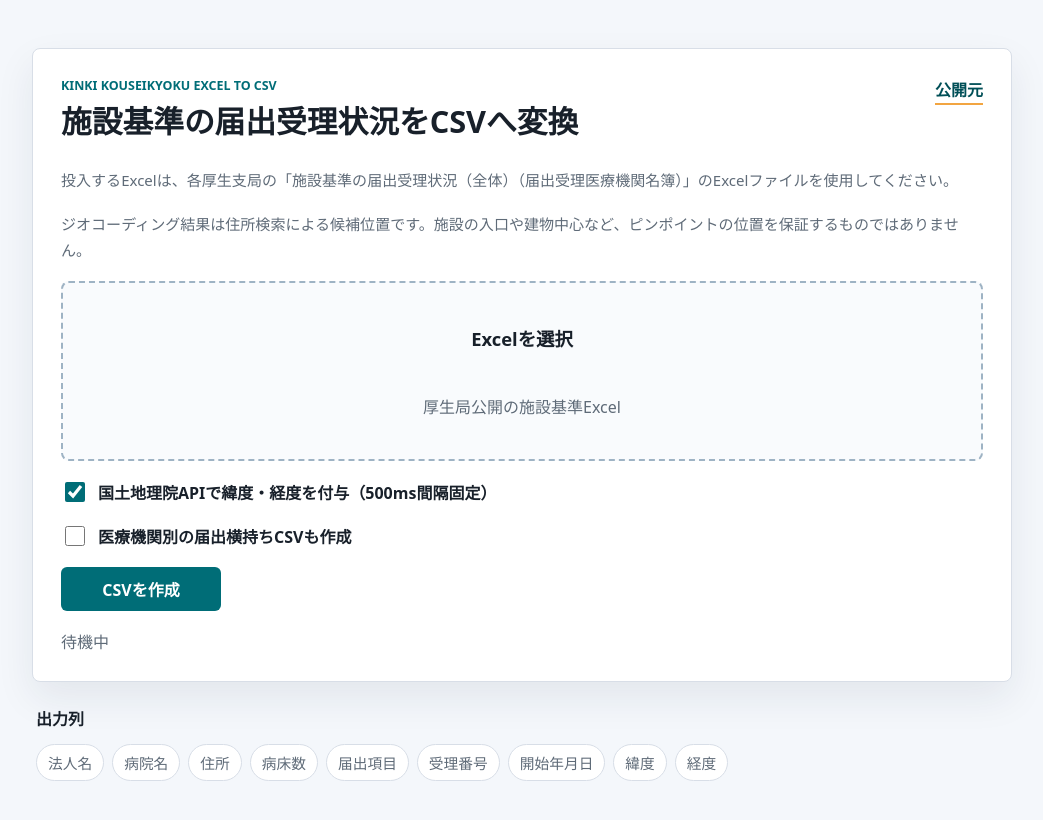
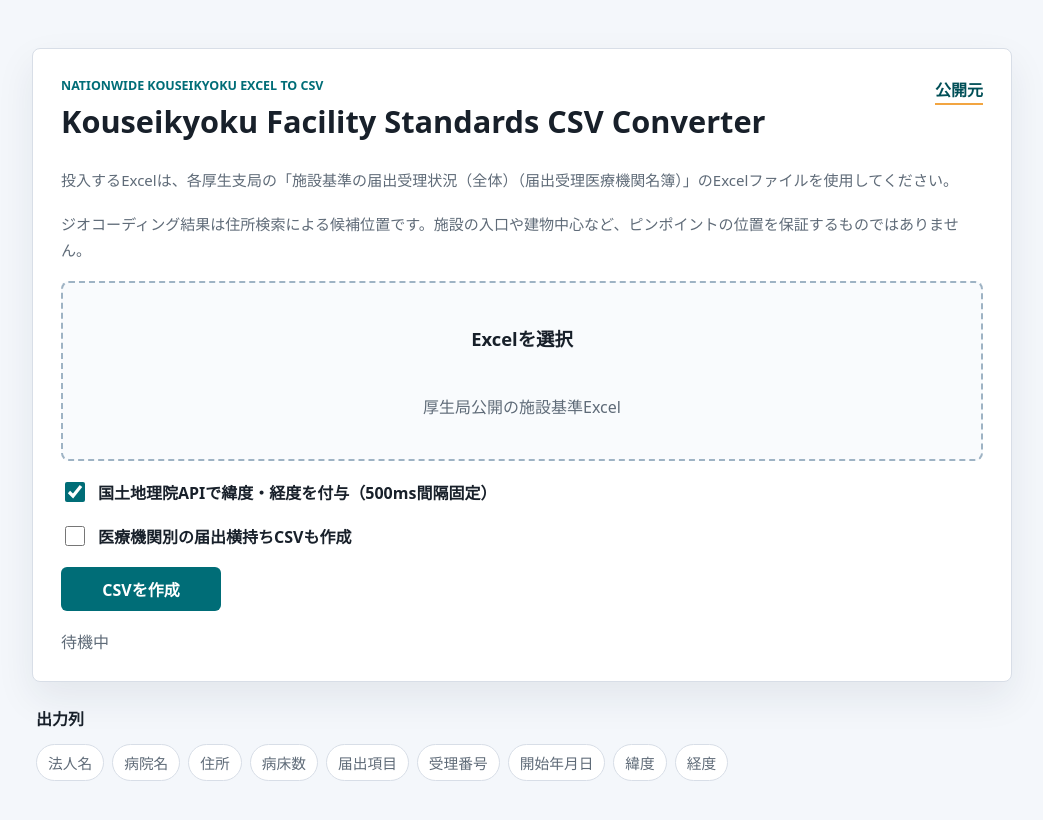
Before and after one commit to GISPHN/kouseikyoku-facility-standards-csv, a plain HTML site: page index.html in a window 1280 px wide. Shown: the whole page, without its empty margins (118-1161 px from the left). Drawn offline with Linux system fonts and the light colour scheme.

Commit message:
Rename app to English nationwide title

```diff
--- a/index.html
+++ b/index.html
@@ -3,7 +3,7 @@
   <head>
     <meta charset="utf-8" />
     <meta name="viewport" content="width=device-width, initial-scale=1" />
-    <title>施設基準Excel CSV変換</title>
+    <title>Kouseikyoku Facility Standards CSV Converter</title>
     <link rel="stylesheet" href="./styles.css" />
   </head>
   <body>
@@ -11,8 +11,8 @@
       <section class="panel">
         <div class="masthead">
           <div>
-            <p class="eyebrow">Kinki Kouseikyoku Excel to CSV</p>
-            <h1>施設基準の届出受理状況をCSVへ変換</h1>
+            <p class="eyebrow">Nationwide Kouseikyoku Excel to CSV</p>
+            <h1>Kouseikyoku Facility Standards CSV Converter</h1>
           </div>
           <a class="source-link" href="https://kouseikyoku.mhlw.go.jp/kinki/gyomu/gyomu/hoken_kikan/shitei_jokyo_00004.html" target="_blank" rel="noreferrer">公開元</a>
         </div>
```
